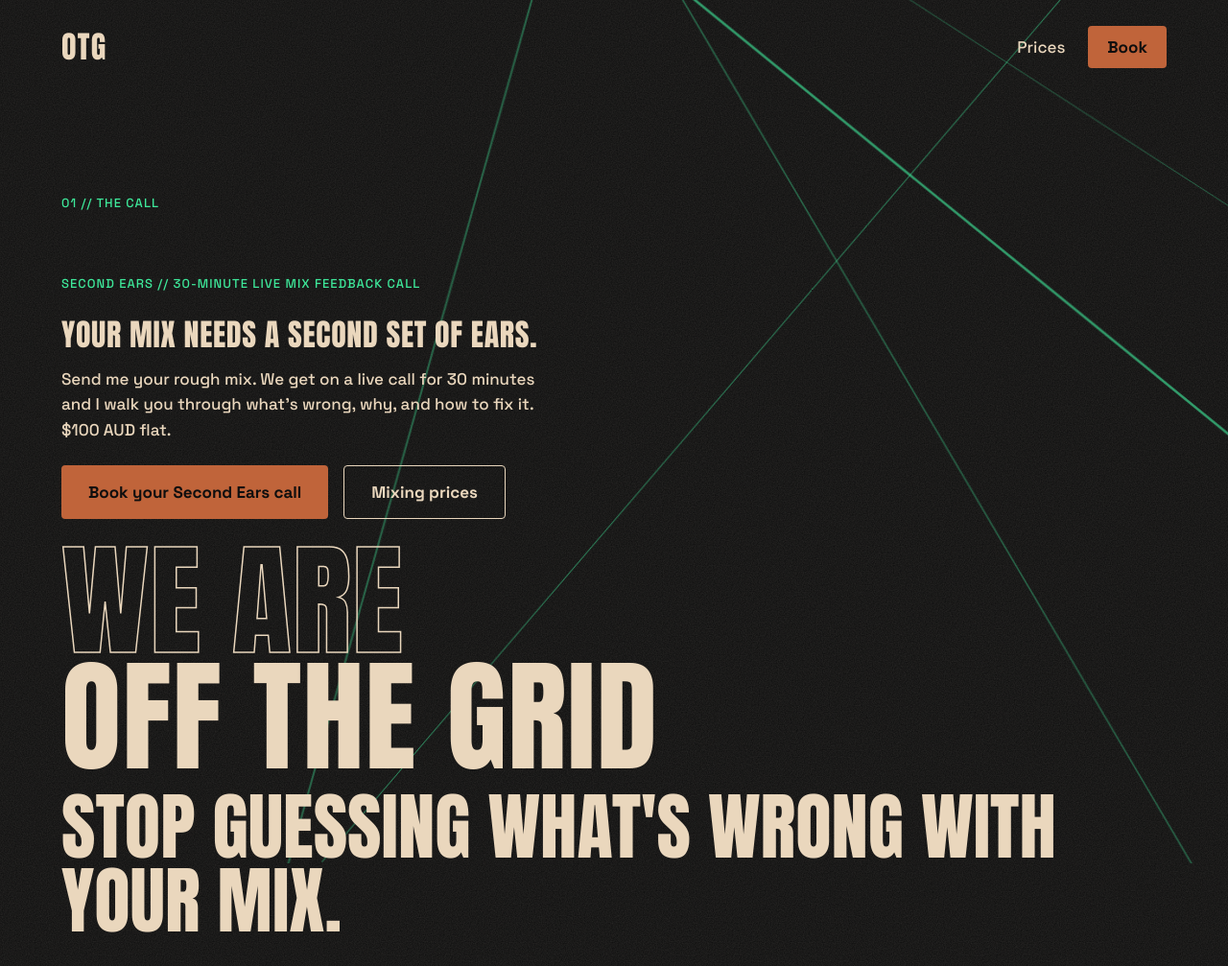
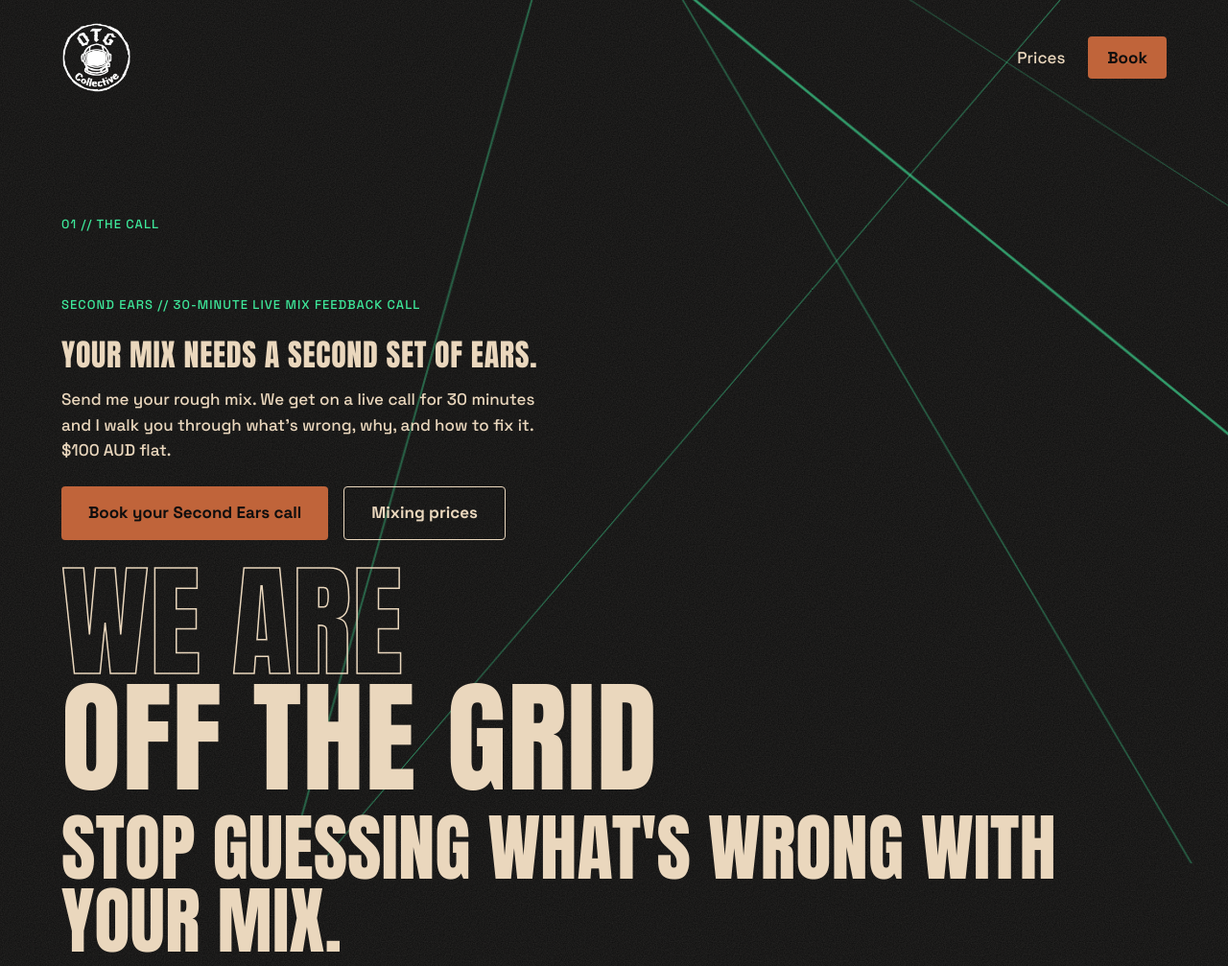
Before and after one commit to offthegridbusiness-ux/otg-website, a plain HTML site: page index.html in a window 1280 px wide. Shown: the top 1007 px of the page at 96% size. Drawn offline with Linux system fonts and the light colour scheme.

Commit message:
Add files via upload

```diff
--- a/index.html
+++ b/index.html
@@ -5,6 +5,8 @@
 <meta name="viewport" content="width=device-width, initial-scale=1">
 <title>OTG Collective — Second Ears mix feedback calls</title>
 <meta name="description" content="Second Ears: a 30-minute live mix feedback call for independent hip-hop and R&B artists. $100 AUD flat. Plus mixing and mastering.">
+<link rel="icon" type="image/png" href="favicon.png">
+<link rel="apple-touch-icon" href="favicon.png">
 <link rel="preconnect" href="https://fonts.googleapis.com">
 <link rel="preconnect" href="https://fonts.gstatic.com" crossorigin>
 <link rel="stylesheet" href="https://fonts.googleapis.com/css2?family=Anton&amp;family=Space+Grotesk:wght@500;700&amp;display=swap">
@@ -51,8 +53,7 @@ a{color:#EAD7BD}a:hover{color:#3EE89A}
 <div style="position: relative; max-width: 1200px; margin: 0 auto; box-sizing: border-box; padding: 24px 24px 48px">
 
 <header style="display: flex; flex-wrap: wrap; align-items: center; justify-content: space-between; gap: 16px">
-<!-- LOGO: swap this text for <img src="logo-white.png" alt="OTG Collective" width="64" height="64"> once the PNG is uploaded -->
-<a href="#top" aria-label="OTG Collective home" style="font-family: 'Anton', sans-serif; font-size: 32px; letter-spacing: 0.04em; text-decoration: none">OTG</a>
+<a href="#top" aria-label="OTG Collective home" style="display: block; line-height: 0"><img src="logo-white.png" alt="OTG Collective" width="72" height="72"></a>
 <nav aria-label="Main" style="display: flex; align-items: center; gap: 24px">
 <a href="#pricing" style="padding: 12px 0; text-decoration: none">Prices</a>
 <a class="btn" href="https://cal.com/chavert-valentine-hhcijm/30min" style="min-height: 44px; padding: 0 20px">Book</a>
```
Also changed, not shown: favicon.png (added), logo-white.png (added).
